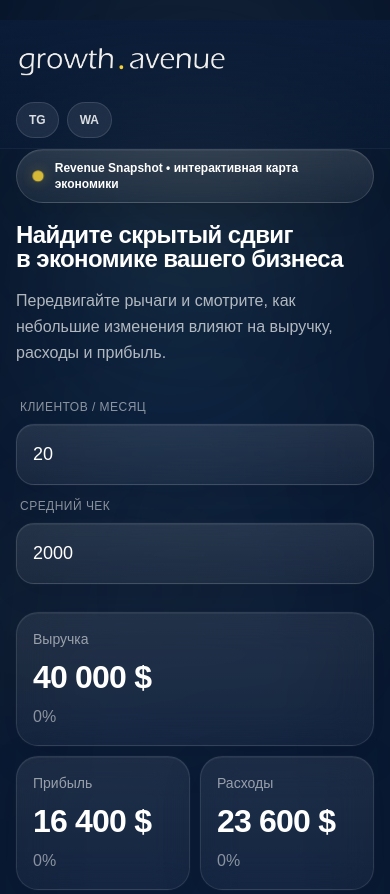
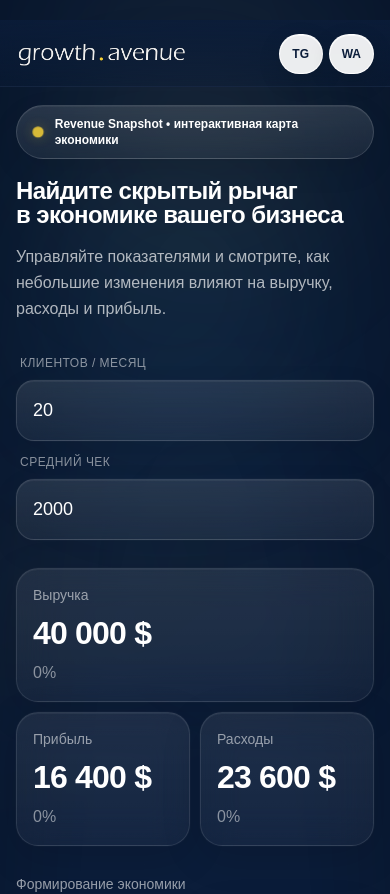
Before and after one commit to vic1995tory-ux/revenue_snapshot2026, a Next.js app: page / in a window 390 px wide. Shown: the top 894 px of the page. Built offline with nearby package versions, Linux system fonts and the light colour scheme.

Commit message:
Refactor header layout and styles
Updated header layout and styles, modified button labels, and adjusted sticky header properties.

```diff
--- a/app/page.tsx
+++ b/app/page.tsx
@@ -246,33 +246,33 @@ export default function Home() {
 
       <div className="relative mx-auto max-w-6xl px-4 py-5 md:px-8 md:py-10">
         <header className="sticky-header mb-7 md:mb-10">
-          <div className="flex items-center justify-between gap-4">
+          <div className="header-row">
             <img src="/logo.svg" alt="Growth Avenue" className="logo-main shrink-0" />
 
-            <div className="hidden items-center gap-2 md:flex">
+            <div className="header-actions">
               <a
                 href={tgContactUrl}
-                className="contact-btn"
+                className="contact-btn contact-btn-invert"
                 target="_blank"
                 rel="noreferrer"
               >
-                Telegram
+                TG
               </a>
+
               <a
                 href={waContactUrl}
-                className="contact-btn"
+                className="contact-btn contact-btn-invert"
                 target="_blank"
                 rel="noreferrer"
               >
-                WhatsApp
+                WA
               </a>
+
               <a
                 href={snapshotBotUrl}
                 className={[
-                  "rounded-full px-5 py-2 text-sm font-semibold transition",
-                  hasInteraction
-                    ? "bg-[#f7d237] text-black hover:brightness-95"
-                    : "pointer-events-none bg-white/10 text-white/45",
+                  "snapshot-btn hidden md:inline-flex",
+                  hasInteraction ? "snapshot-btn-active" : "snapshot-btn-disabled",
                 ].join(" ")}
                 target="_blank"
                 rel="noreferrer"
@@ -280,25 +280,6 @@ export default function Home() {
                 Revenue Snapshot
               </a>
             </div>
-          </div>
-
-          <div className="mt-3 flex gap-2 md:hidden">
-            <a
-              href={tgContactUrl}
-              className="contact-btn mobile-contact"
-              target="_blank"
-              rel="noreferrer"
-            >
-              TG
-            </a>
-            <a
-              href={waContactUrl}
-              className="contact-btn mobile-contact"
-              target="_blank"
-              rel="noreferrer"
-            >
-              WA
-            </a>
           </div>
         </header>
 
@@ -309,13 +290,13 @@ export default function Home() {
           </div>
 
           <h1 className="mt-5 text-2xl font-semibold leading-[1.02] tracking-tight md:mt-6 md:text-6xl">
-            Найдите скрытый сдвиг
+            Найдите скрытый рычаг
             <br />
             в экономике вашего бизнеса
           </h1>
 
           <p className="mt-4 max-w-2xl text-base leading-relaxed text-white/68 md:mt-5 md:text-lg">
-            Передвигайте рычаги и смотрите, как небольшие изменения влияют
+            Управляйте показателями и смотрите, как небольшие изменения влияют
             на выручку, расходы и прибыль.
           </p>
         </div>
@@ -543,16 +524,31 @@ export default function Home() {
 
         .sticky-header {
           position: sticky;
-          top: 10px;
-          z-index: 30;
-          padding: 10px 0 8px;
-          backdrop-filter: blur(16px);
+          top: 0;
+          z-index: 40;
+          margin: 0 -16px 18px;
+          padding: 10px 16px 8px;
+          backdrop-filter: blur(14px);
           background: linear-gradient(
             180deg,
-            rgba(11, 29, 58, 0.84),
-            rgba(11, 29, 58, 0.48)
+            rgba(11, 29, 58, 0.82),
+            rgba(11, 29, 58, 0.34)
           );
           border-bottom: 1px solid rgba(255, 255, 255, 0.04);
+        }
+
+        .header-row {
+          display: flex;
+          align-items: center;
+          justify-content: space-between;
+          gap: 12px;
+        }
+
+        .header-actions {
+          display: flex;
+          align-items: center;
+          gap: 8px;
+          flex-shrink: 0;
         }
 
         .contact-btn {
@@ -560,23 +556,47 @@ export default function Home() {
           align-items: center;
           justify-content: center;
           border-radius: 9999px;
+          padding: 9px 12px;
+          font-size: 12px;
+          font-weight: 700;
+          transition: 0.2s ease;
+          border: 1px solid transparent;
+        }
+
+        .contact-btn-invert {
+          background: rgba(255, 255, 255, 0.92);
+          color: #0b1d3a;
+          border-color: rgba(255, 255, 255, 0.95);
+          box-shadow:
+            0 8px 24px rgba(0, 0, 0, 0.12),
+            inset 0 1px 0 rgba(255, 255, 255, 0.7);
+        }
+
+        .contact-btn-invert:hover {
+          background: #ffffff;
+        }
+
+        .snapshot-btn {
+          border-radius: 9999px;
           padding: 10px 14px;
           font-size: 13px;
-          font-weight: 600;
-          color: rgba(255, 255, 255, 0.84);
-          background: rgba(255, 255, 255, 0.08);
-          border: 1px solid rgba(255, 255, 255, 0.12);
-          backdrop-filter: blur(14px);
+          font-weight: 700;
           transition: 0.2s ease;
         }
 
-        .contact-btn:hover {
-          background: rgba(255, 255, 255, 0.12);
+        .snapshot-btn-active {
+          background: #f7d237;
+          color: #0b1d3a;
         }
 
-        .mobile-contact {
-          padding: 8px 12px;
-          font-size: 12px;
+        .snapshot-btn-active:hover {
+          filter: brightness(0.97);
+        }
+
+        .snapshot-btn-disabled {
+          pointer-events: none;
+          background: rgba(255, 255, 255, 0.1);
+          color: rgba(255, 255, 255, 0.45);
         }
 
         .logo-main {
@@ -961,13 +981,24 @@ export default function Home() {
         @media (max-width: 767px) {
   .sticky-header {
     top: 0;
-            margin: 0 -16px;
-            padding: 12px 16px 10px;
+    margin: 0 -16px 18px;
+    padding: 10px 16px 8px;
   }
 
   .logo-main {
-            width: 210px;
-            height: 58px;
+    width: 170px;
+    height: 48px;
+  }
+
+  .header-actions {
+    gap: 6px;
+  }
+
+  .contact-btn {
+    min-width: 44px;
+    height: 40px;
+    padding: 0 12px;
+    font-size: 12px;
   }
 
   .dashboard-grid {
```
Lines whose indentation alone changed are shown as unchanged.
